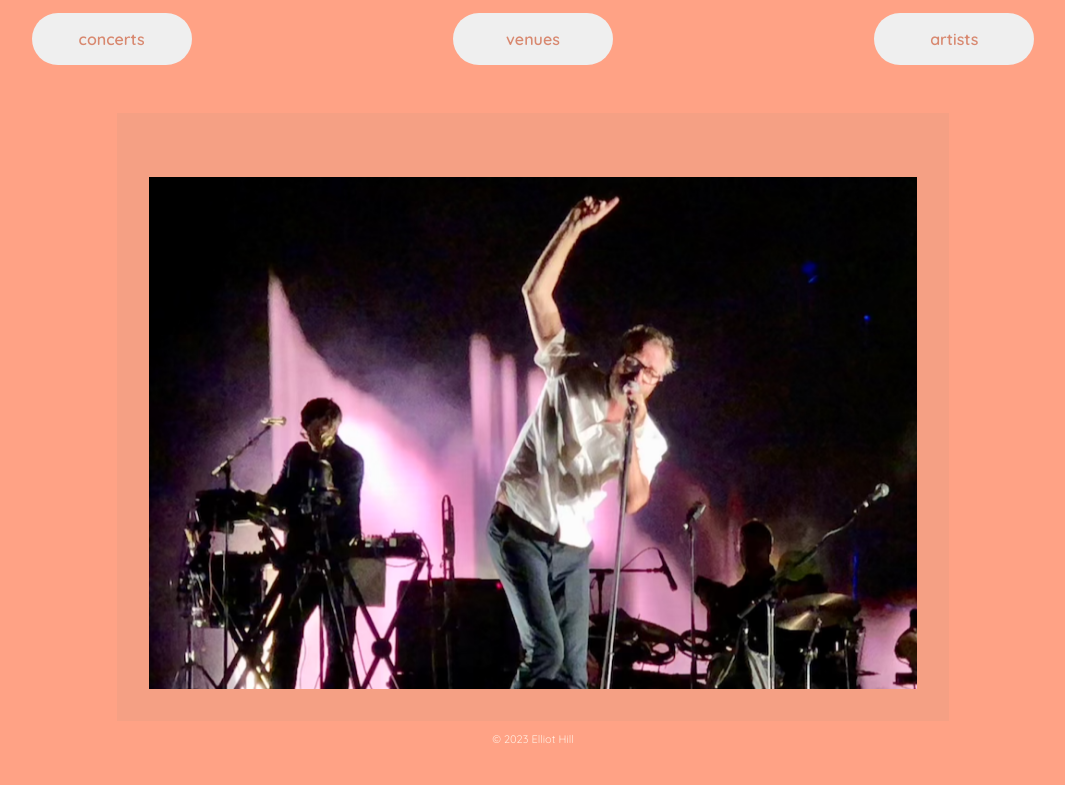
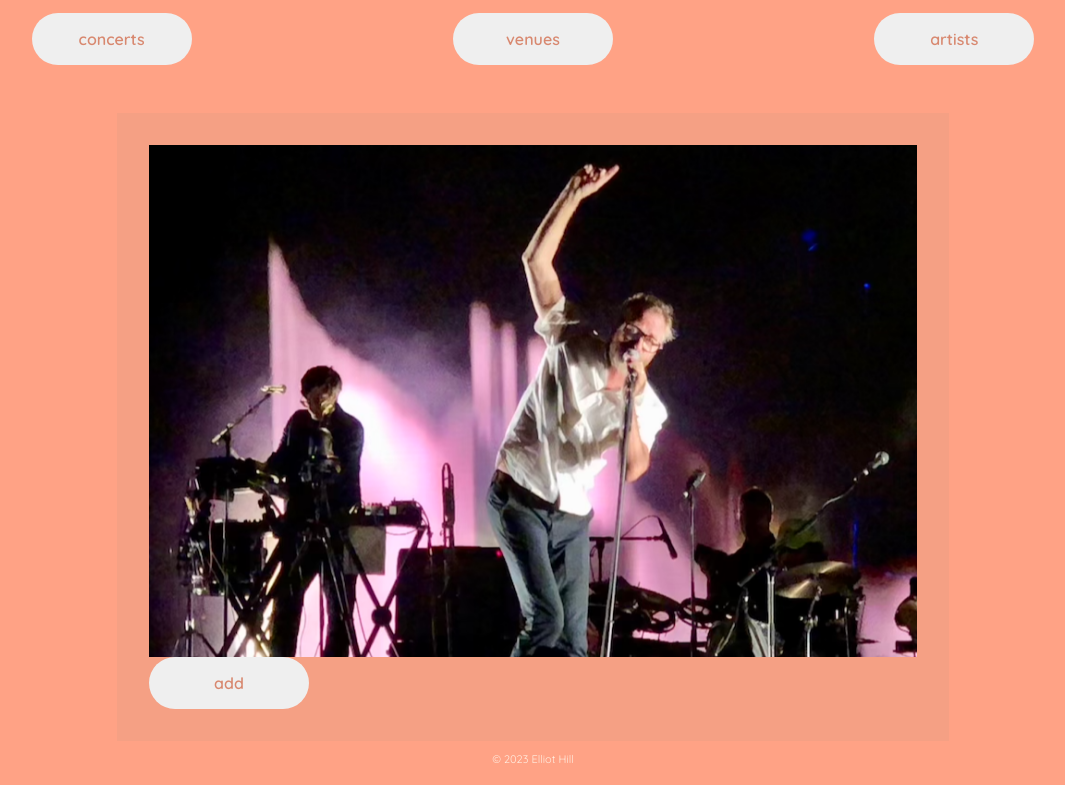
Before and after one commit to elliotvhill/EH-GA-Project-2, a website: page client/single-page.html in a window 1280 px wide. Both pictures are taken after a click on the element "SAD DADS". Shown: the part 123-908 px from the top of the page, without its empty margins (107-1172 px from the left). Drawn offline with nearby package versions, Linux system fonts and the light colour scheme.

Commit message:
set min width for main container, fixed hero image lopsided padding issue. added an 'add' button to start building out POST functionality on front-end

```diff
--- a/client/script.js
+++ b/client/script.js
@@ -44,7 +44,8 @@ venuesBtn.addEventListener('click', async () => {
     mainContent.innerHTML = venuesHTML
     // make each venue name a link to view info
       // function / DOM element to display venue info, photo, etc.
-    // button to link to form to add a venue
+    // link to form to add info/venue/etc.
+
 })
 
 concertsBtn.addEventListener('click', async () => {
--- a/client/single-page.html
+++ b/client/single-page.html
@@ -28,6 +28,9 @@
     <div class="container">
     <div class="main-content">
     </div>
+    <div class="add">
+        <button class="add">Add</button>
+    </div>
     </div>
     <footer>
       <div id="year"></div>
--- a/client/singlepage-style.css
+++ b/client/singlepage-style.css
@@ -111,13 +111,18 @@ li:hover {
   margin-top: 2rem;
   background-color: rgba(156, 136, 129, 10%);
   padding: 2rem;
+  min-width: 30vw;
 }
 
 .hero-image {
   display: block;
   margin: 0 auto;
   max-width: 60vw;
-  margin-top: 2rem;
+}
+
+.add {
+  display: flex;
+  justify-content: center;
 }
 
 #year {
```
Also changed, not shown: client/add.html (added).
